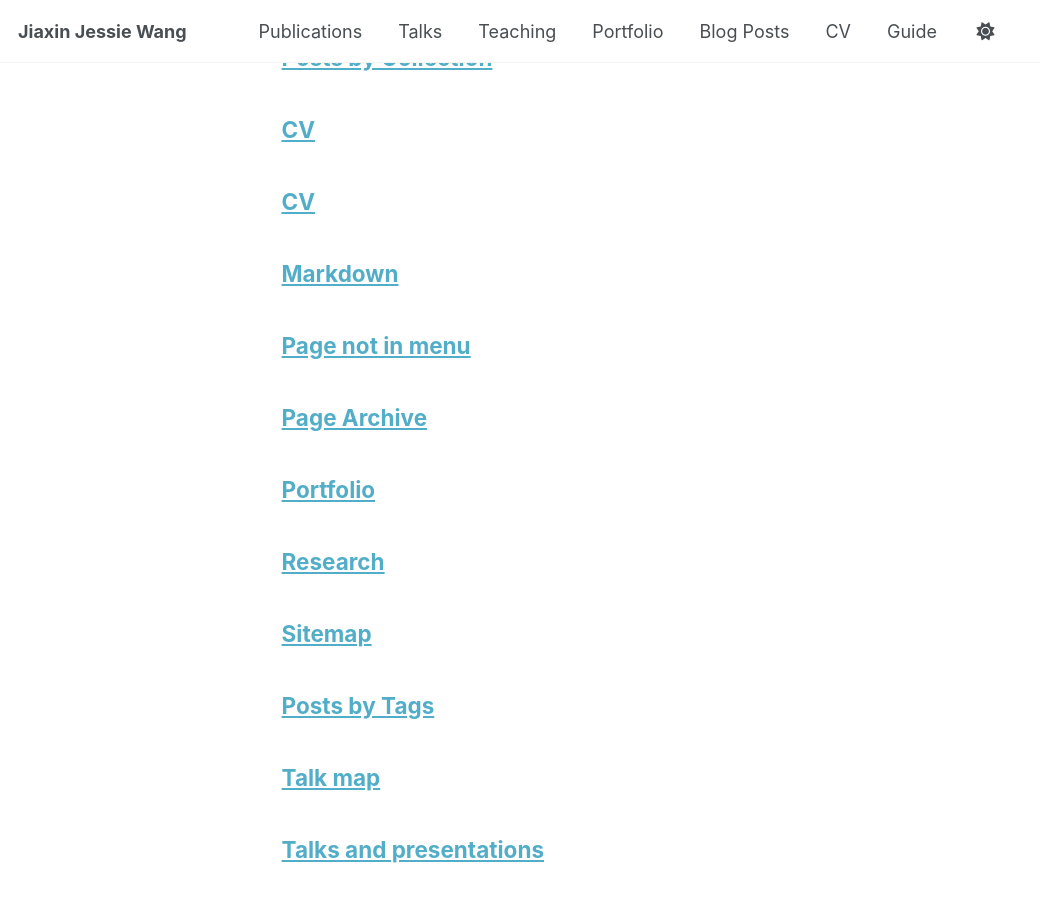
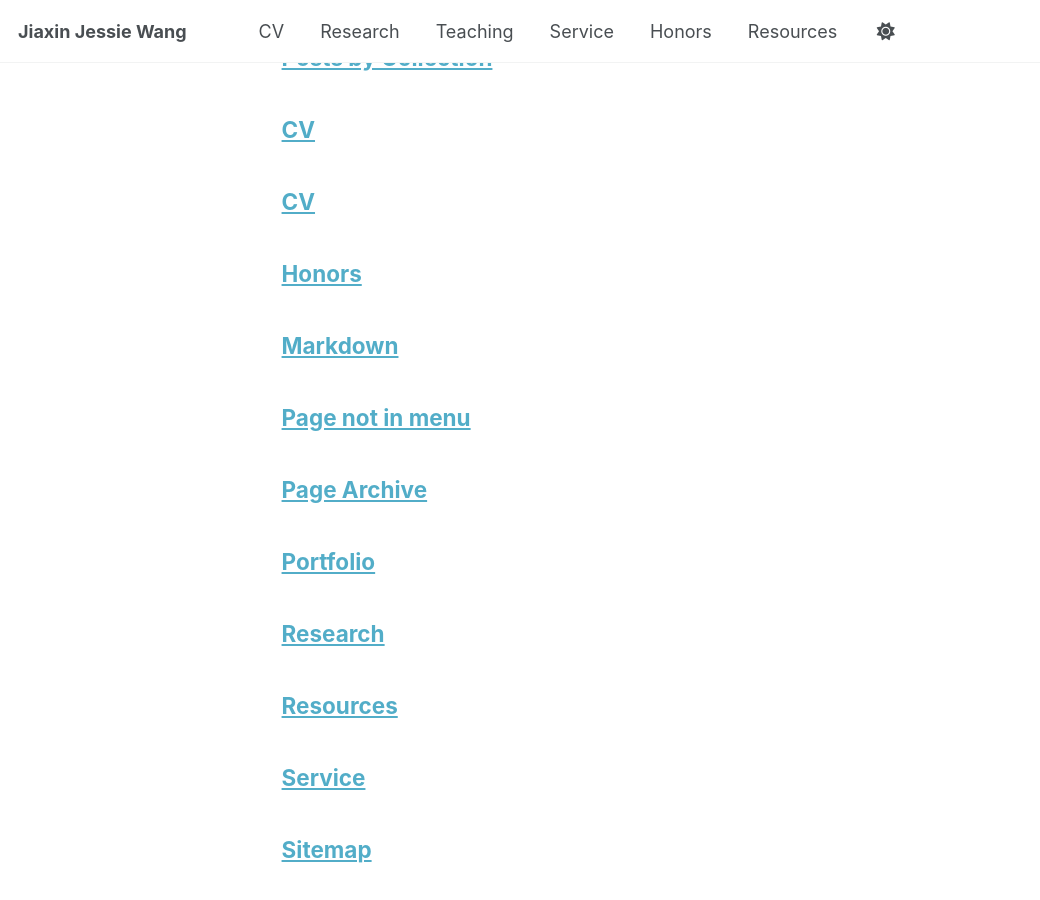
Before and after one commit to jiaxinjessiewang/jiaxinjessiewang.github.io, a Jekyll site: the page built from _pages/page-archive.html, in a window 1280 px wide and 900 px high, scrolled down 416 px. Shown: the whole window, without its empty margins (0-1040 px from the left). Built offline with Jekyll 4.4.1, drawn with Linux system fonts in a browser that asks for light colours; a script bundle is joined from its source files by our own code; library files that are not in the unit come from our copies.

Commit message:
Update navigation: reorder tabs to CV, Research, Teaching, Service, Honors, Resources and remove excess tabs

```diff
--- a/_data/navigation.yml
+++ b/_data/navigation.yml
@@ -8,26 +8,20 @@
 #      Markdown formatted page while the second is generated using JSON.
 
 main:
-  - title: "Publications"
+  - title: "CV"
+    url: /cv/
+
+  - title: "Research"
     url: /publications/
-
-  - title: "Talks"
-    url: /talks/
 
   - title: "Teaching"
     url: /teaching/
 
-  - title: "Portfolio"
-    url: /portfolio/
+  - title: "Service"
+    url: /service/
 
-  - title: "Blog Posts"
-    url: /year-archive/
+  - title: "Honors"
+    url: /honors/
 
-  - title: "CV"
-    url: /cv/
-
-  # - title: "CV"
-  #   url: /cv-json/
-
-  - title: "Guide"
-    url: /markdown/
+  - title: "Resources"
+    url: /resources/
```
Also changed, not shown: _pages/honors.md (added, +9 -0 lines), _pages/resources.md (added, +9 -0 lines), _pages/service.md (added, +9 -0 lines).
